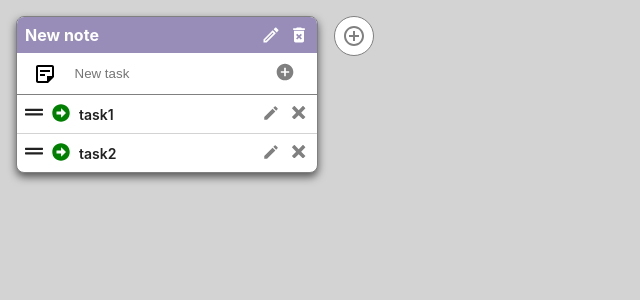
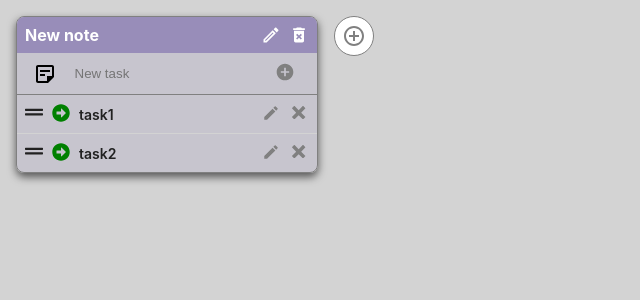
Before and after one commit to vlmakh/my-notes-react, a React (Create React App) app: page / in a window 1280 px wide. Shown: the top 300 px of the page, without its empty margins (0-640 px from the left). Built offline with nearby package versions, Linux system fonts and the light colour scheme.

Commit message:
add bcg Note color

```diff
--- a/src/components/NoteItem/NoteItem.js
+++ b/src/components/NoteItem/NoteItem.js
@@ -12,6 +12,7 @@ function NoteItem({ note, deleteNote, editNoteName }) {
   const [todos, setTodos] = useState(note.todos);
   const [editOpen, setEditOpen] = useState(false);
   const { dispatch } = useContext(MyContext);
+  const bcgNoteColor = note.color + '33';
 
   useEffect(() => {
     dispatch({ type: 'editNote', noteId: note.noteid, newTodos: todos });
@@ -60,7 +61,7 @@ function NoteItem({ note, deleteNote, editNoteName }) {
   return (
     <Box>
       <Box
-        backgroundColor="white"
+        backgroundColor={bcgNoteColor}
         width="300px"
         mr={3}
         mb={3}
--- a/src/components/TodoAddNew/TodoAddNew.styled.jsx
+++ b/src/components/TodoAddNew/TodoAddNew.styled.jsx
@@ -12,6 +12,7 @@ export const AddForm = styled.form`
 export const InputNew = styled.input`
     padding: 4px;
     border: none;
+    background-color: transparent;
 
     :focus-visible {
       outline: none;
```
